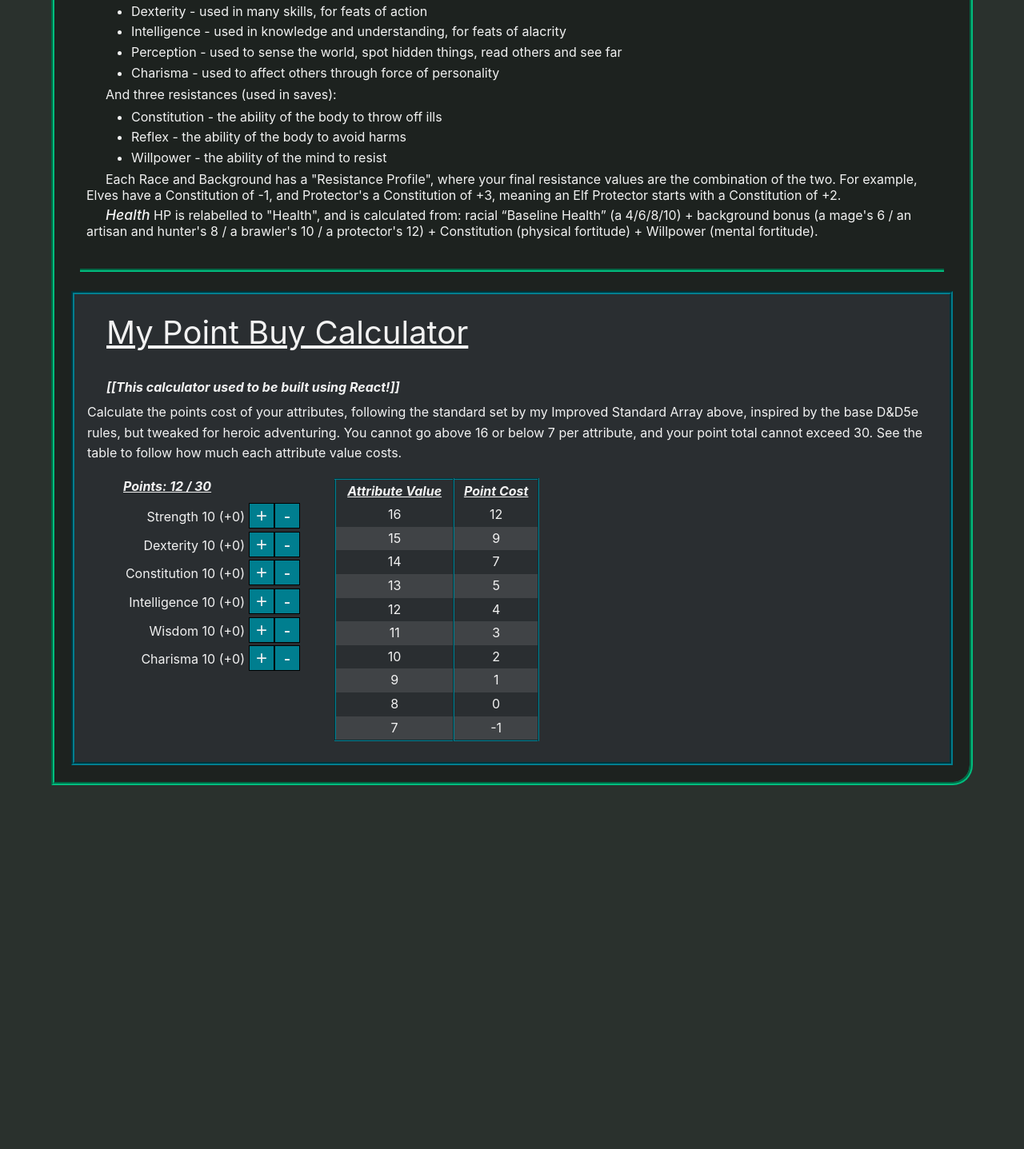
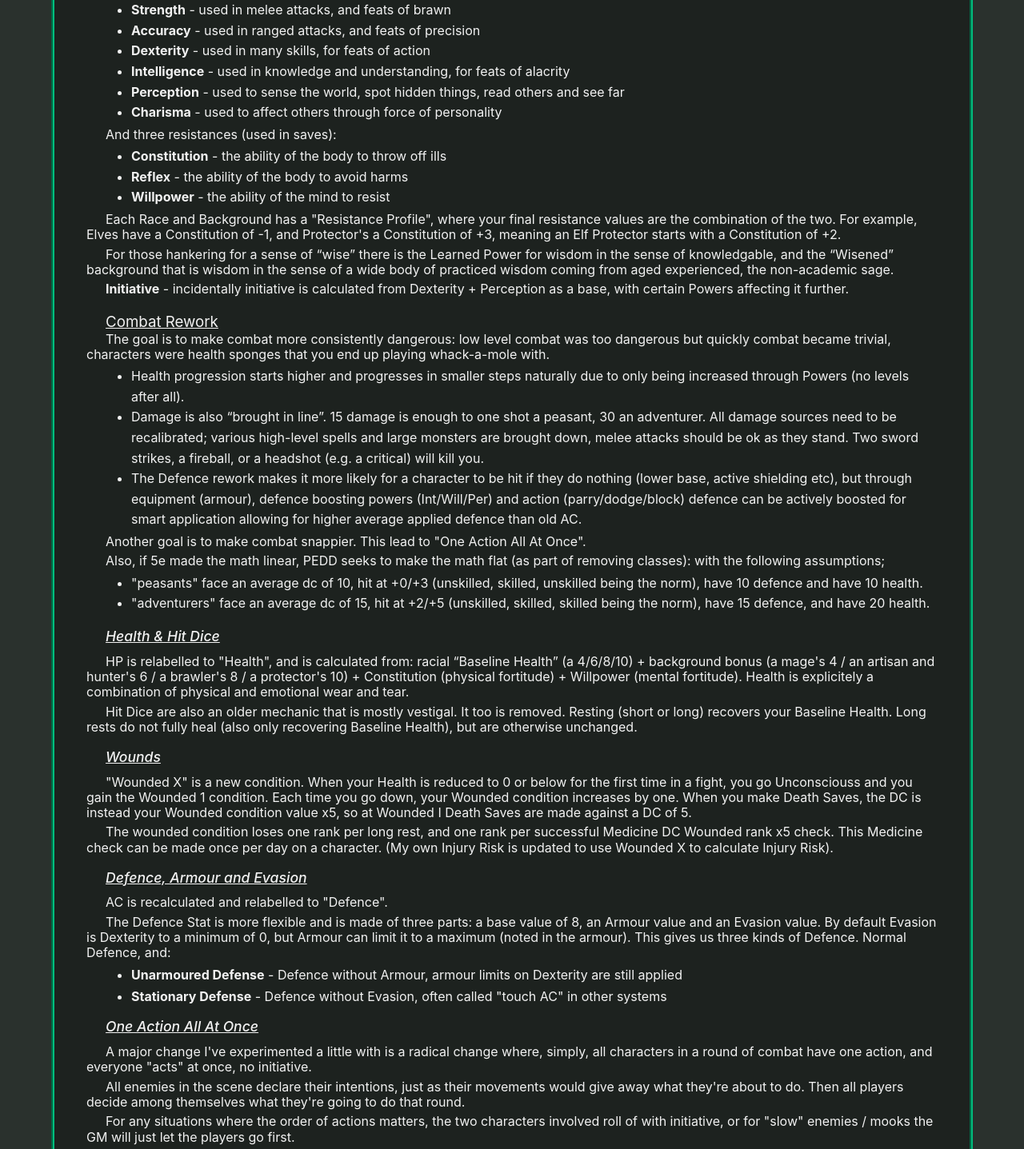
Before and after one commit to Tamillis/Personal_Site_2, a Vue app in the folder personal_site/: page /dnd in a window 1280 px wide. Shown: the part 3885-5322 px from the top of the page at 80% size. Before the commit the page ends 4872 px from the top, so only its background shows below. Built offline with nearby package versions, Linux system fonts and the light colour scheme.

Commit message:
updated D&D with PEDD v 0.0.1

```diff
--- a/personal_site/src/assets/base.css
+++ b/personal_site/src/assets/base.css
@@ -99,7 +99,7 @@ body {
   -moz-osx-font-smoothing: grayscale;
 }
 
-ul {
+ul, ol {
   padding-left: 1rem;
 }
 
--- a/personal_site/src/assets/playerbrief.md
+++ b/personal_site/src/assets/playerbrief.md
@@ -108,19 +108,7 @@ Meanwhile, chases and chasing another creature is a skill challenge and is not i
 
 **Unstable Platform** – when shooting from an unstable platform, such as quicksand, the back of a moving mount (horse, broomstick etc) or when actively flying (i.e. not with the fly or levitate spells, or similar), you make ranged weapon attacks and ranged spell attacks that have somatic components with disadvantage. This rule creates the feat “Mounted Archery”. See the Materium Existantiae Core Setting document for details.
 
-***
-
-## Pete's Edition of Dungeons & Dragons (PEDD)
-(A remake of 5e)
-
-If I were to make a radical 6e of a fashion that suited my tastes and mechanical areas to explore, reformulate and refine, while keeping as much as I could, this would be that. Starting with just the content of the player handbook, PEDD seeks to apply three major changes: abolishment of the class and levelling system (including updates to nearly all features, feats and spells), a rework of the character creation system and ability score system to be easier for new players and more sensible, and a rework of the action economy and combat to make it snappier yet more tactical.
-
-Anything not mentioned is not changed as while this is a total homebrew makeover the base is still D&D 5e and you know what, that’s OK. It's a good base, and one we are all familiar with, and extension means no need to repeat good material. It's all already there.
-
-The following is the first forays into that.
-
-### *First Level Features*
-With your background feat you could choose to take as your feat (instead of from the normal and expanded feat lists) one of the class features listed below but using the prerequisites;
+**First Level Features*** – With your background feat you could choose to take as your feat (instead of from the normal and expanded feat lists) one of the class features listed below but using the prerequisites;
 
 Class | Feature | Prerequisite
 ---|---|---
@@ -135,28 +123,124 @@ Rogue | Expertise I | Intelligence 13
 Rogue | Thieves Cant | Charisma 13
 Wizard | Arcane Recovery | Intelligence 13
 
-### Ability Statistics and Resistances, and Health and Defence
-The modifier into score system is a vestige. It is removed. All characters have ability statistics, a single value from -5 to +5 (or more, for monsters). When creating characters, any ability score increase features are remapped to two +1's in the stated abilities. Any base-races/subraces with 3 or more abilities increased increase 3 statistics by +1. Humans (which in PEDD are the "Human+" from the homebrew above) can choose +1 to any three statistics.
+***
+
+## Pete's Edition of Dungeons & Dragons (PEDD)
+(A remake of 5e)
+
+If I were to make a radical 6e of a fashion that suited my tastes and mechanical areas to explore, reformulate and refine, while keeping as much as I could, this would be that. Starting with just the content of the player handbook, PEDD seeks to apply three major changes: abolishment of the class and levelling system (including updates to nearly all features, feats and spells), a rework of the character creation system and ability score system to be easier for new players and more sensible, and a rework of the action economy and combat to make it snappier yet more tactical.
+
+Anything not mentioned is not changed as while this is a total homebrew makeover the base is still D&D 5e and you know what, that’s OK. It's a good base, and one we are all familiar with, and extension means no need to repeat good material. It's all already there.
+
+The following is the first forays into that.
+
+### Character Creation Rework
+
+#### *Ability Statistics*
+
+The modifier into score system is a vestige. It is removed. All characters have ability statistics, a.k.a. "Stats", a single value from -5 to +5 (or more, for monsters). When creating characters, any ability score increase features are remapped to two +1's in the stated abilities. Any base-races/subraces with 3 or more abilities increased increase 3 statistics by +1. Humans (which in PEDD are the "Human+" from the homebrew above) can choose +1 to any three statistics.
 
 The base statistics of a character are [-2, -1, 0, +1, +2, +3]. Alternatively dice rollers can roll 6(d6-3), record each value and increase one value of their choice by one.
 
-*Resistances and Statistics*
+#### *Resistances and Statistics*
 A line is drawn between your active statistics, and your passive resistances.
 
 There are six statistics (note the changes):
-- Strength - used in melee attacks, and feats of brawn
-- Accuracy - used in ranged attacks, and feats of precision
-- Dexterity - used in many skills, for feats of action
-- Intelligence - used in knowledge and understanding, for feats of alacrity
-- Perception - used to sense the world, spot hidden things, read others and see far
-- Charisma - used to affect others through force of personality
+- **Strength** - used in melee attacks, and feats of brawn
+- **Accuracy** - used in ranged attacks, and feats of precision
+- **Dexterity** - used in many skills, for feats of action
+- **Intelligence** - used in knowledge and understanding, for feats of alacrity
+- **Perception** - used to sense the world, spot hidden things, read others and see far
+- **Charisma** - used to affect others through force of personality
 
 And three resistances (used in saves):
-- Constitution - the ability of the body to throw off ills
-- Reflex - the ability of the body to avoid harms
-- Willpower - the ability of the mind to resist
+- **Constitution** - the ability of the body to throw off ills
+- **Reflex** - the ability of the body to avoid harms
+- **Willpower** - the ability of the mind to resist
 
 Each Race and Background has a "Resistance Profile", where your final resistance values are the combination of the two. For example, Elves have a Constitution of -1, and Protector's a Constitution of +3, meaning an Elf Protector starts with a Constitution of +2.
 
-*Health*
-HP is relabelled to "Health", and is calculated from: racial “Baseline Health” (a 4/6/8/10) + background bonus (a mage's 6 / an artisan and hunter's 8 / a brawler's 10 / a protector's 12) + Constitution (physical fortitude) + Willpower (mental fortitude).
+For those hankering for a sense of “wise” there is the Learned Power for wisdom in the sense of knowledgable, and the “Wisened” background that is wisdom in the sense of a wide body of practiced wisdom coming from aged experienced, the non-academic sage.
+
+**Initiative** - incidentally initiative is calculated from Dexterity + Perception as a base, with certain Powers affecting it further.
+
+### Combat Rework
+The goal is to make combat more consistently dangerous: low level combat was too dangerous but quickly combat became trivial, characters were health sponges that you end up playing whack-a-mole with.
+
+- Health progression starts higher and progresses in smaller steps naturally due to only being increased through Powers (no levels after all).
+- Damage is also “brought in line”. 15 damage is enough to one shot a peasant, 30 an adventurer. All damage sources need to be recalibrated; various high-level spells and large monsters are brought down, melee attacks should be ok as they stand. Two sword strikes, a fireball, or a headshot (e.g. a critical) will kill you.
+- The Defence rework makes it more likely for a character to be hit if they do nothing (lower base, active shielding etc), but through equipment (armour), defence boosting powers (Int/Will/Per) and action (parry/dodge/block) defence can be actively boosted for smart application allowing for higher average applied defence than old AC.
+
+Another goal is to make combat snappier. This lead to "One Action All At Once".
+
+Also, if 5e made the math linear, PEDD seeks to make the math flat (as part of removing classes): with the following assumptions;
+- "peasants" face an average dc of 10, hit at +0/+3 (unskilled, skilled, unskilled being the norm), have 10 defence and have 10 health.
+- "adventurers" face an average dc of 15, hit at +2/+5 (unskilled, skilled, skilled being the norm), have 15 defence, and have 20 health.
+
+#### *Health & Hit Dice*
+HP is relabelled to "Health", and is calculated from: racial “Baseline Health” (a 4/6/8/10) + background bonus (a mage's 4 / an artisan and hunter's 6 / a brawler's 8 / a protector's 10) + Constitution (physical fortitude) + Willpower (mental fortitude). Health is explicitely a combination of physical and emotional wear and tear.
+
+Hit Dice are also an older mechanic that is mostly vestigal. It too is removed. Resting (short or long) recovers your Baseline Health. Long rests do not fully heal (also only recovering Baseline Health), but are otherwise unchanged.
+
+#### *Wounds*
+"Wounded X" is a new condition. When your Health is reduced to 0 or below for the first time in a fight, you go Unconsciouss and you gain the Wounded 1 condition. Each time you go down, your Wounded condition increases by one. When you make Death Saves, the DC is instead your Wounded condition value x5, so at Wounded I Death Saves are made against a DC of 5.
+
+The wounded condition loses one rank per long rest, and one rank per successful Medicine DC Wounded rank x5 check. This Medicine check can be made once per day on a character. (My own Injury Risk is updated to use Wounded X to calculate Injury Risk).
+
+#### *Defence, Armour and Evasion*
+AC is recalculated and relabelled to "Defence".
+
+The Defence Stat is more flexible and is made of three parts: a base value of 8, an Armour value and an Evasion value. By default Evasion is Dexterity to a minimum of 0, but Armour can limit it to a maximum (noted in the armour). This gives us three kinds of Defence. Normal Defence, and:
+
+- **Unarmoured Defense** - Defence without Armour, armour limits on Dexterity are still applied
+
+- **Stationary Defense** - Defence without Evasion, often called "touch AC" in other systems
+
+#### *One Action All At Once*
+A major change I've experimented a little with is a radical change where, simply, all characters in a round of combat have one action, and everyone "acts" at once, no initiative.
+
+All enemies in the scene declare their intentions, just as their movements would give away what they're about to do. Then all players decide among themselves what they're going to do that round.
+
+For any situations where the order of actions matters, the two characters involved roll of with initiative, or for "slow" enemies / mooks the GM will just let the players go first.
+
+Most actions, however, can be resolved simultaneously. Attacks for example; two people just try to hit each other, damage each other, and collapse wounded at the same time.
+
+For smaller groups (that is, of players & enemies) it worked quite well. We'll see with larger groups.
+
+Since everyone gets only one action, the action bonus-action movement economy of 5e is radically changed.
+
+Movement is simply another action. Bonus actions are revamped, and any bonus-action can be "promoted" to an action, if a characters wants to do two bonus actions in a round. Reactions, interestingly, disappear.
+
+Also, to make martial combat spicier a variety of generally available tactical basic combat actions are added;
+- **Charge** - a linear move that allows 1 attack at advantage as a bonus action
+- **Dodge** - as an action to being attacked, make a dexterity save throw and if the result is higher than your Defense, it replaces your defence value for the rest of the round
+- **Block** - as a bonus action, raise your weapon or shield to gain the block value as Armour to your defence. This prevents you using that item as a weapon to attack. Both effects last for the rest of the round
+- **Parry** - if your weapon has the parry property, as an action to being attacked in melee, make an attack action. The roll is your Defense for the rest of this round, and also functions as a normal attack action
+- **Step** - as a bonus action, move 5ft without triggering attacks of opportunity
+- **Stand** - a bonus action.
+- **Go to cover / Go prone** - as a bonus action make yourself Prone, or enter adjacent cover. The Prone condition or being in cover uses Stationary Defence. As before prone makes being shot at occur at disadvantage, and cover is +2/+5 to Defence for half / ¾ cover.
+- **Disengage** is a bonus action for anyone
+- **Attack of Opportunity** - as a bonus action to an enemy you're engaged with moving away from you without Disengaging from you, you can make an attack action on them
+
+#### *Engagement*
+To help with handling fights with little to no initiative, combatants are "paired off". These are the momentary pairs or small groups that naturally form in the middle of any chaotic fight, and allows us as the players to "zoom in" on little microcosms of fights with the camera focusing on pairing after pairing.
+
+Engagements are resolved effectively simultaneously and the order of engagements doesn’t matter. With only 1 action per turn melees can’t effect each other. In cases where order of action is important characters “roll off” using their initiative.
+
+All combat is resolved in two simple steps:
+
+1. **Determine Engagements** - where combatents “pair off”. “Pulling” and “turning” if in conflict are rolled off. Any who intend to move do, engaging if necessary.
+2. **Resolve Engagements** - resolving pairs/groups in a sensible/cinematic sequence. Melee conflicts are easily resolved. Ranged attacks naturally involve unpaired individuals; resolve simultaneously with everyone else. Resolve conflicts of interest with a roll off like normal (I try to grab the bag of gold before him, for example).
+
+If it makes sense to resolve conflicts of interest using appropriate skill checks rather than Initiative (i.e. speed), then do so.
+
+**Zone of Engagement** – the rules of pairing off, pulling and turning.
+
+How do you avoid a long conga-line chain of awkwardly connected characters fighting each other? "Pairing off", where a character can only be engaged by a number of characters equal to their size (1 for tiny/small, 2 for medium, 4 for large, 8 for gargantuan). A character can only attempt to engage one character at a time. You can only melee attack someone you’re engaged with. Being next to someone who is already fully engaged is “crowding” giving all attackers disadvantage. Conga-lines break; if you who are engaging someone who is engaging someone else are engaged by a fourth, you must “turn” and engage your attacker, with the attacker “pulling”. I.e., you cannot be "pulled" if you are engaged with someone who is engaged with you.
+
+**Flanking** works by being the one in an engagement who the foe isn’t engaging. Though, like my original homebrew, you cannot flank a creature 2 or more sizes larger than you.
+
+### Class & Levelling Rework
+An abolishment of classes and levelling, replaced with "Powers" (i.e. Features and Feats) with a more story-driven Power by Power development system.
+
+A WIP.
--- a/personal_site/src/assets/style.css
+++ b/personal_site/src/assets/style.css
@@ -193,7 +193,7 @@ hr {
   text-rendering: optimizeLegibility;
 }
 
-.main-text ul {
+.main-text ul, .main-text ol {
   text-indent: 0px;
   margin-left: var(--subtitle-size);
 }
--- a/personal_site/src/views/DndView.vue
+++ b/personal_site/src/views/DndView.vue
@@ -61,6 +61,11 @@ onMounted(() => putMdinElement('src/assets/playerbrief.md', 'player-brief'));
   text-decoration: underline;
 }
 
+#player-brief h4 {
+  margin: 1rem 0px 0.5rem 0rem;
+  text-decoration: underline;
+}
+
 #player-brief em {
   font-size: 1.1rem;
   font-weight: 500;
```
Also changed, not shown: personal_site/src/assets/wikiRoot.md (+5 -3 lines).
